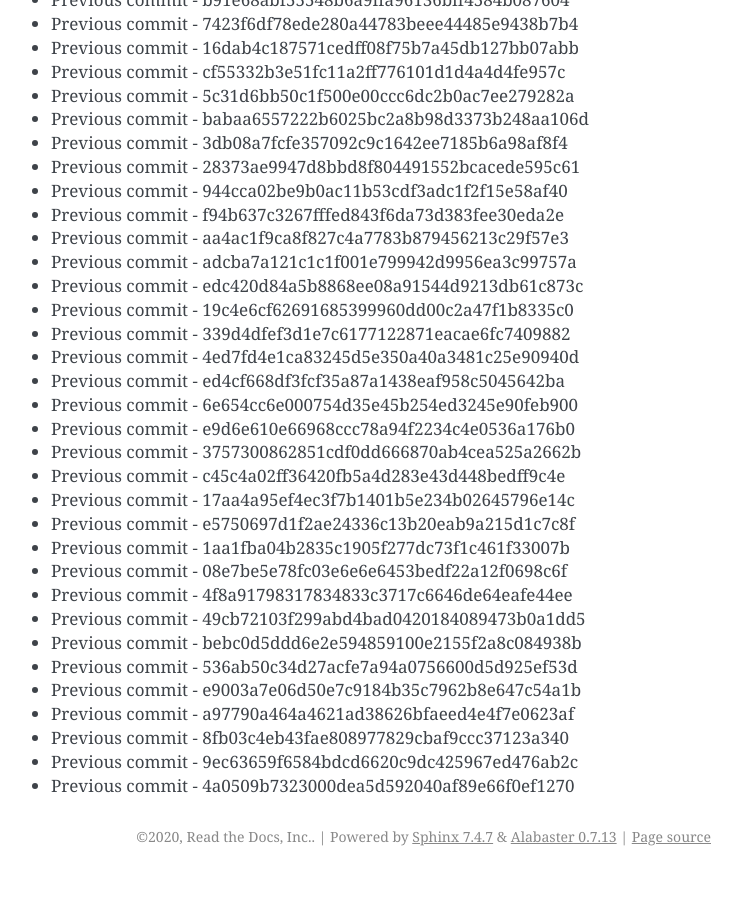
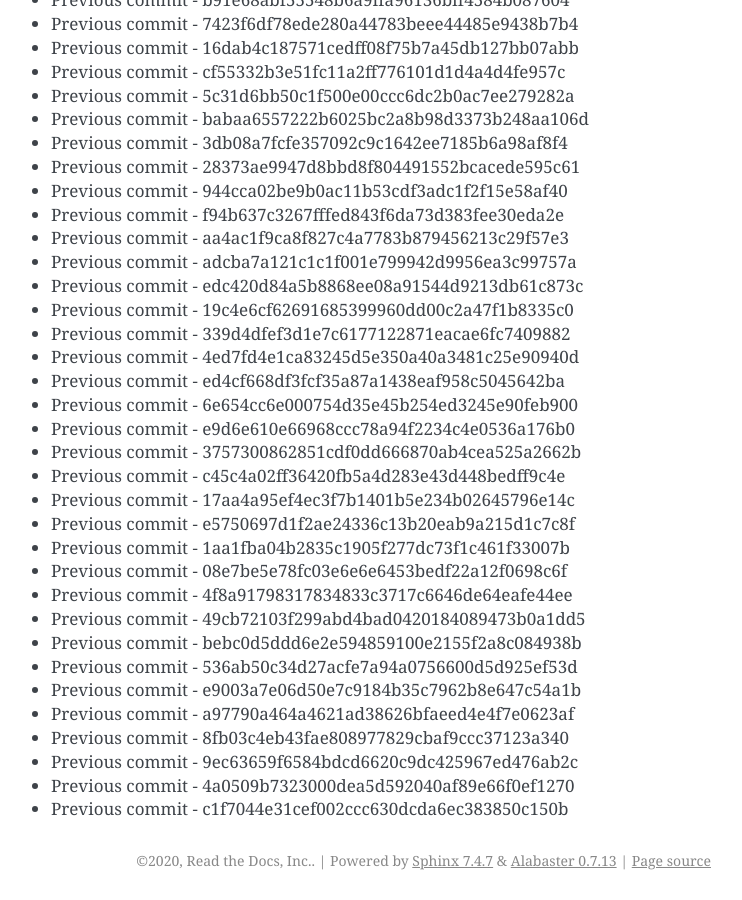
Before and after one commit to readthedocs/rtd-git-stresstest, a Sphinx documentation site: the page built from docs/updates.rst, in a window 1280 px wide and 900 px high, scrolled down 93463 px. Shown: the whole window, without its empty margins (399-1141 px from the left). Built offline with Sphinx 7.4.7, drawn with Linux system fonts in a browser that asks for light colours; before the commit the page ends 94339 px from its top, so only the background shows below that.

Commit message:
Generating commit from previous: c1f7044e31cef002ccc630dcda6ec383850c150b

```diff
--- a/docs/updates.rst
+++ b/docs/updates.rst
@@ -3959,3 +3959,4 @@ It can be tested for any performance characteristics.
 * Previous commit - 8fb03c4eb43fae808977829cbaf9ccc37123a340
 * Previous commit - 9ec63659f6584bdcd6620c9dc425967ed476ab2c
 * Previous commit - 4a0509b7323000dea5d592040af89e66f0ef1270
+* Previous commit - c1f7044e31cef002ccc630dcda6ec383850c150b
```
